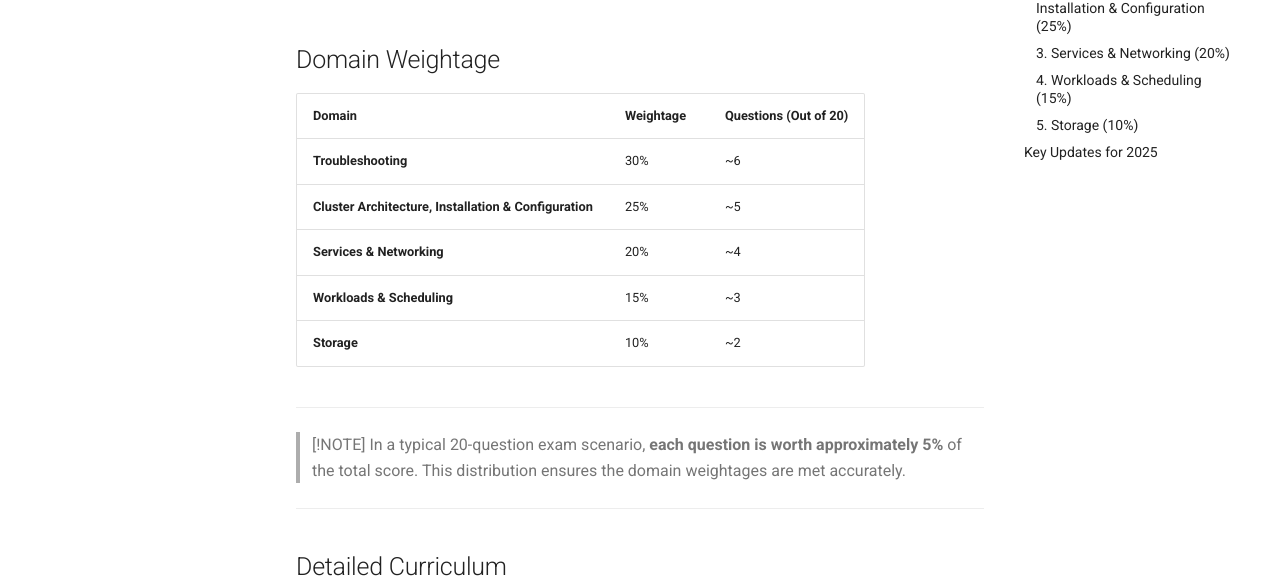
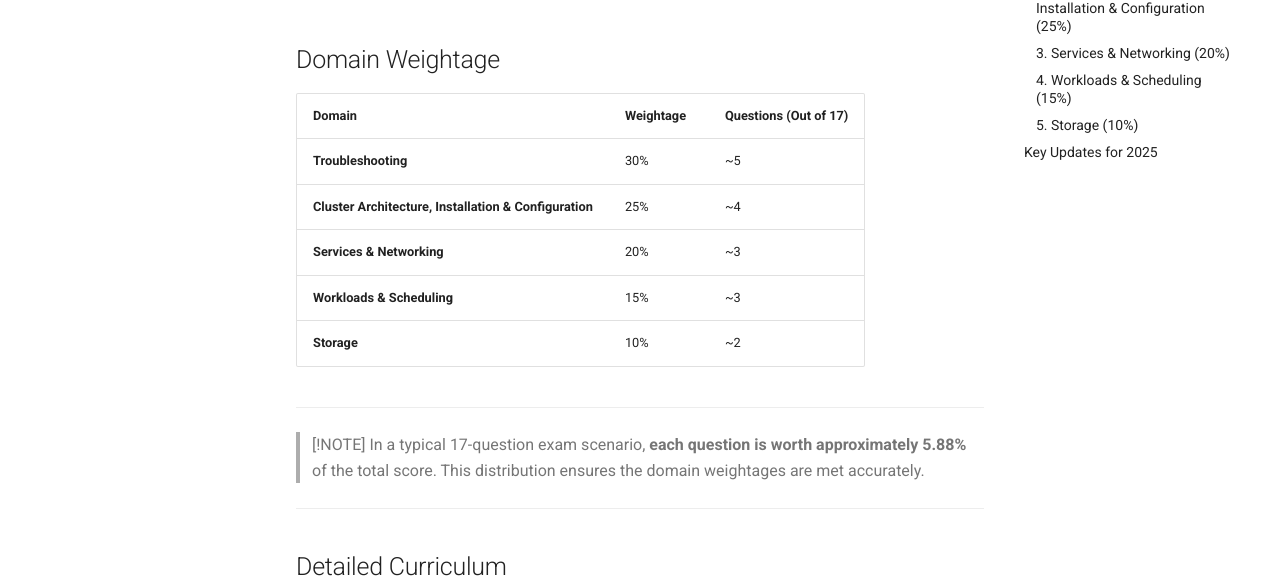
Before and after one commit to kvcenation5/cka-study-guide, an MkDocs documentation site: the page built from docs/exam-overview/curriculum.md, in a window 1280 px wide and 900 px high. Shown: the part 277-855 px from the top of the window. Built offline with MkDocs 1.6.1 and Material for MkDocs 9.7.7, drawn with Linux system fonts in a browser that asks for light colours.

Commit message:
Update CKA curriculum with question counts for 17-question exam

```diff
--- a/docs/exam-overview/curriculum.md
+++ b/docs/exam-overview/curriculum.md
@@ -4,18 +4,18 @@ The Certified Kubernetes Administrator (CKA) exam is performance-based and tests
 
 ## Domain Weightage
 
-| Domain | Weightage | Questions (Out of 20) |
+| Domain | Weightage | Questions (Out of 17) |
 | :--- | :--- | :--- |
-| **Troubleshooting** | 30% | ~6 |
-| **Cluster Architecture, Installation & Configuration** | 25% | ~5 |
-| **Services & Networking** | 20% | ~4 |
+| **Troubleshooting** | 30% | ~5 |
+| **Cluster Architecture, Installation & Configuration** | 25% | ~4 |
+| **Services & Networking** | 20% | ~3 |
 | **Workloads & Scheduling** | 15% | ~3 |
 | **Storage** | 10% | ~2 |
 
 ---
 
 > [!NOTE]
-> In a typical 20-question exam scenario, **each question is worth approximately 5%** of the total score. This distribution ensures the domain weightages are met accurately.
+> In a typical 17-question exam scenario, **each question is worth approximately 5.88%** of the total score. This distribution ensures the domain weightages are met accurately.
 
 ---
 
```
